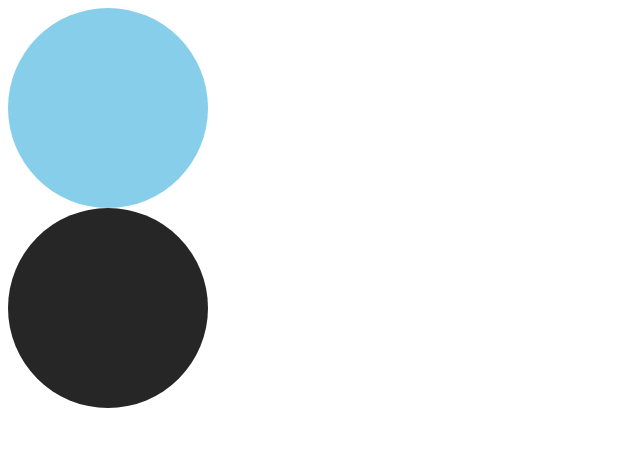
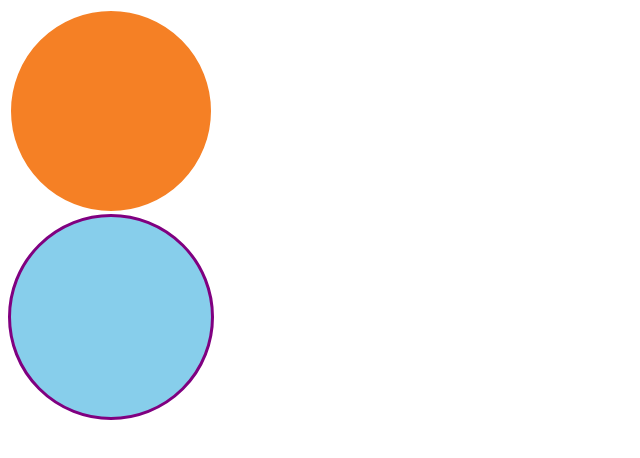
Before and after one commit to meowTarae/ReactJS, a React (Create React App) app: page / in a window 1280 px wide. Shown: the top 458 px of the page, without its empty margins (0-640 px from the left). Built offline with nearby package versions, Linux system fonts and the light colour scheme.

Commit message:
12-08_06:11

```diff
--- a/src/App.tsx
+++ b/src/App.tsx
@@ -3,8 +3,8 @@ import Circle from "./Circle";
 function App() {
   return (
     <div>
+      <Circle bgColor="#F58025" borderColor="white" />
       <Circle bgColor="skyblue" />
-      <Circle bgColor="#262626" />
     </div>
   );
 }
--- a/src/Circle.tsx
+++ b/src/Circle.tsx
@@ -2,6 +2,7 @@ import styled from "styled-components";
 
 interface ContainerProps {
   bgColor: string;
+  borderColor: string;
 }
 
 const Container = styled.div<ContainerProps>`
@@ -9,14 +10,16 @@ const Container = styled.div<ContainerProps>`
   height: 200px;
   background-color: ${(p) => p.bgColor};
   border-radius: 50%;
+  border: 3px solid ${(p) => p.borderColor};
 `;
 
 interface CircleProps {
-  bgColor: string;
+  bgColor: string; // necessary
+  borderColor?: string; // optional
 }
 
-function Circle({ bgColor }: CircleProps) {
-  return <Container bgColor={bgColor} />;
+function Circle({ bgColor, borderColor }: CircleProps) {
+  return <Container bgColor={bgColor} borderColor={borderColor ?? "purple"} />;
 }
 
 export default Circle;
```
Also changed, not shown: 1 other file (tests, documents, lock files or other folders).
